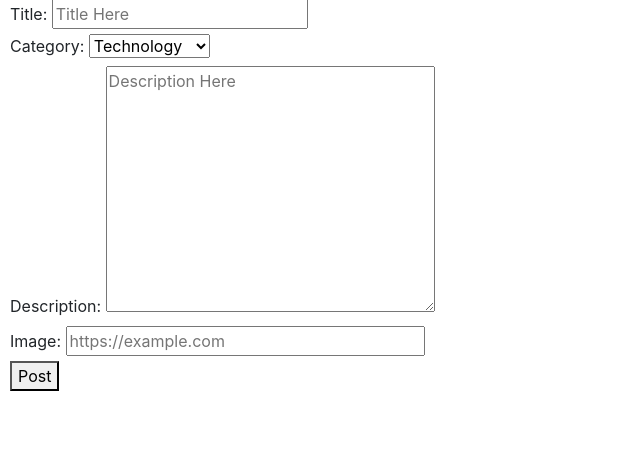
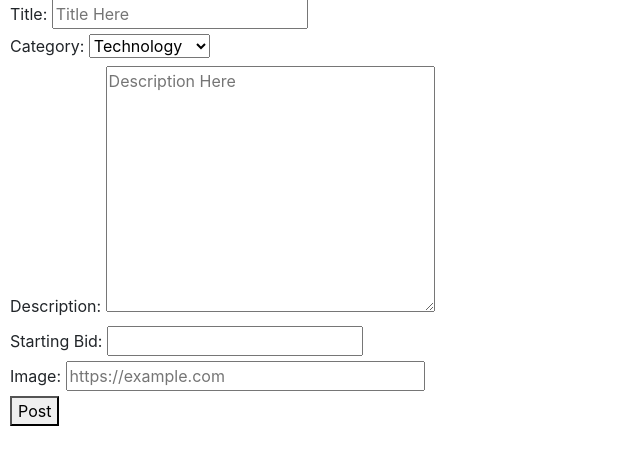
Before and after one commit to luisCermeno/commerce, a Django app: page /create in a window 1280 px wide. Shown: the part 210-675 px from the top of the page, without its empty margins (0-640 px from the left). Run offline with Django 3.2, Linux system fonts and the light colour scheme; a user stored in the database is signed in; data comes from the database, SQL or seed files in the repository; both versions use the stored data as it was after the commit; some libraries are stand-ins or nearby versions.

Commit message:
Bid system implemented

```diff
--- a/auctions/admin.py
+++ b/auctions/admin.py
@@ -10,3 +10,4 @@
 admin.site.register(Category)
 admin.site.register(Listing, ListingAdmin)
 admin.site.register(Comment)
+admin.site.register(Bid)
--- a/auctions/models.py
+++ b/auctions/models.py
@@ -1,5 +1,6 @@
 from django.contrib.auth.models import AbstractUser
 from django.db import models
+from django.core.validators import MinValueValidator
 
 
 class User(AbstractUser):
@@ -18,6 +19,7 @@
     categories = models.ManyToManyField(Category, blank=True, related_name="listings")
     description = models.CharField(max_length=500)
     image = models.URLField(max_length=200, blank=True)
+    highest_bid = models.DecimalField(decimal_places=2, max_digits=9, default=0, validators=[MinValueValidator(0)])
 
     def __str__(self):
         return f"{self.title}"
@@ -31,3 +33,13 @@
 
     def __str__(self):
         return f"{self.user} @ {self.date} on {self.listing} said: {self.body}"
+
+class Bid(models.Model):
+    listing = models.ForeignKey(Listing,on_delete=models.CASCADE,related_name='bids')
+    user = models.ForeignKey(User, on_delete=models.CASCADE, related_name='bids')
+    value = models.DecimalField(decimal_places=2, max_digits=9, default=0, validators=[MinValueValidator(0)])
+    date = models.DateTimeField(auto_now_add=True)
+    active = models.BooleanField(default=False)
+
+    def __str__(self):
+        return f"{self.user} @ {self.date} on {self.listing} bid: $ {self.value}"
--- a/auctions/templates/auctions/create.html
+++ b/auctions/templates/auctions/create.html
@@ -24,10 +24,15 @@
             <label>Description:</label>
             <textarea name="description" cols="30" rows="10" placeholder="Description Here"></textarea>
         </div>
+        <!-- bid field -->
+        <div>
+            <label>Starting Bid:</label>
+            <input name="starting_bid" type="number" min="0" step="0.01">
+        </div>
         <!-- image field -->
         <div>
             <label>Image:</label>
-            <input type="url" name="image" placeholder="https://example.com" pattern="https://.*" size="30" required>
+            <input name="image" type="url"  placeholder="https://example.com" pattern="https://.*" size="30" required>
         </div>
         <button type="submit">Post</button>
     </form>
--- a/auctions/templates/auctions/index.html
+++ b/auctions/templates/auctions/index.html
@@ -9,6 +9,7 @@
             <div class="listing_categories">Categories: {% for category in listing.categories.all %}{{ category }} {% endfor %} </div>
             <div class="listing_description">{{ listing.description }}</div>
             <img class="listing_image" src="{{ listing.image }}" alt="{{ listing.title }} image">
+            <div class="listing_highest_bid">$ {{ listing.highest_bid }}</div>
         {% endfor %}
     {% else %}
     Sign in to see Listings.
--- a/auctions/views.py
+++ b/auctions/views.py
@@ -67,10 +67,16 @@
 
 def listing(request, title):
     if request.method == 'POST':
-        comment = Comment(listing = Listing.objects.get(title=title), user = request.user, body = request.POST['body'], date = datetime.datetime.now(), active = True)
-        comment.save()
+        target_listing = Listing.objects.get(title=title)
+        if request.POST['action'] == 'Comment':
+            new_comment = Comment(listing = target_listing, user = request.user, body = request.POST['body'], date = datetime.datetime.now(), active = True)
+            new_comment.save()
+        elif request.POST['action'] == 'Bid':
+            new_bid = Bid(listing = target_listing, user = request.user, value = float(request.POST['bid']), date = datetime.datetime.now(), active = True)
+            new_bid.save()
+            target_listing.highest_bid = float(new_bid.value)
+            target_listing.save()
         return HttpResponseRedirect(reverse("listing", args=(title,)))
-
     else:
         try:
             listing = Listing.objects.get(title=title)
@@ -79,7 +85,8 @@
             return render(request, "auctions/listing.html", {
                 "listing": listing,
                 "comments": comments,
-                "datetime": datetime.datetime.now
+                "datetime": datetime.datetime.now,
+                "bid_limit": float(listing.highest_bid) + 0.01
             })
         except Listing.DoesNotExist:
             return HttpResponseBadRequest("Bad Request: listing does not exist")
@@ -88,7 +95,7 @@
 def create(request):
     if request.method == 'POST':
         category = Category.objects.get(name = request.POST['category'] )
-        new_listing = Listing(title = request.POST['title'] , description = request.POST['description'], image = request.POST['image'])
+        new_listing = Listing(title = request.POST['title'] , description = request.POST['description'], image = request.POST['image'], highest_bid = float(request.POST['starting_bid']) )
         new_listing.save()
         new_listing.categories.add(category)
         return HttpResponseRedirect(reverse("index"))
```
Also changed, not shown: auctions/templates/auctions/listing.html (+8 -2 lines), auctions/migrations/0009_auto_20210110_2238.py (added), db.sqlite3.
